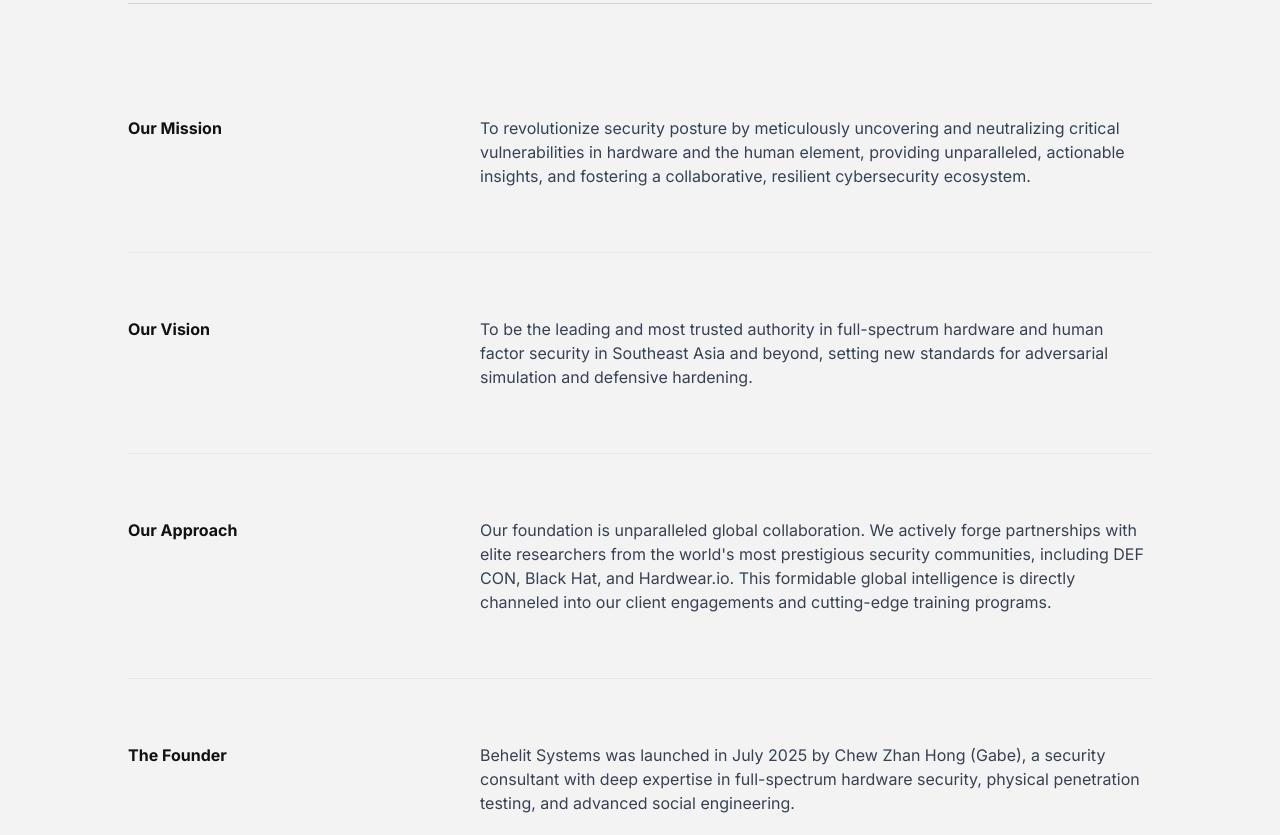
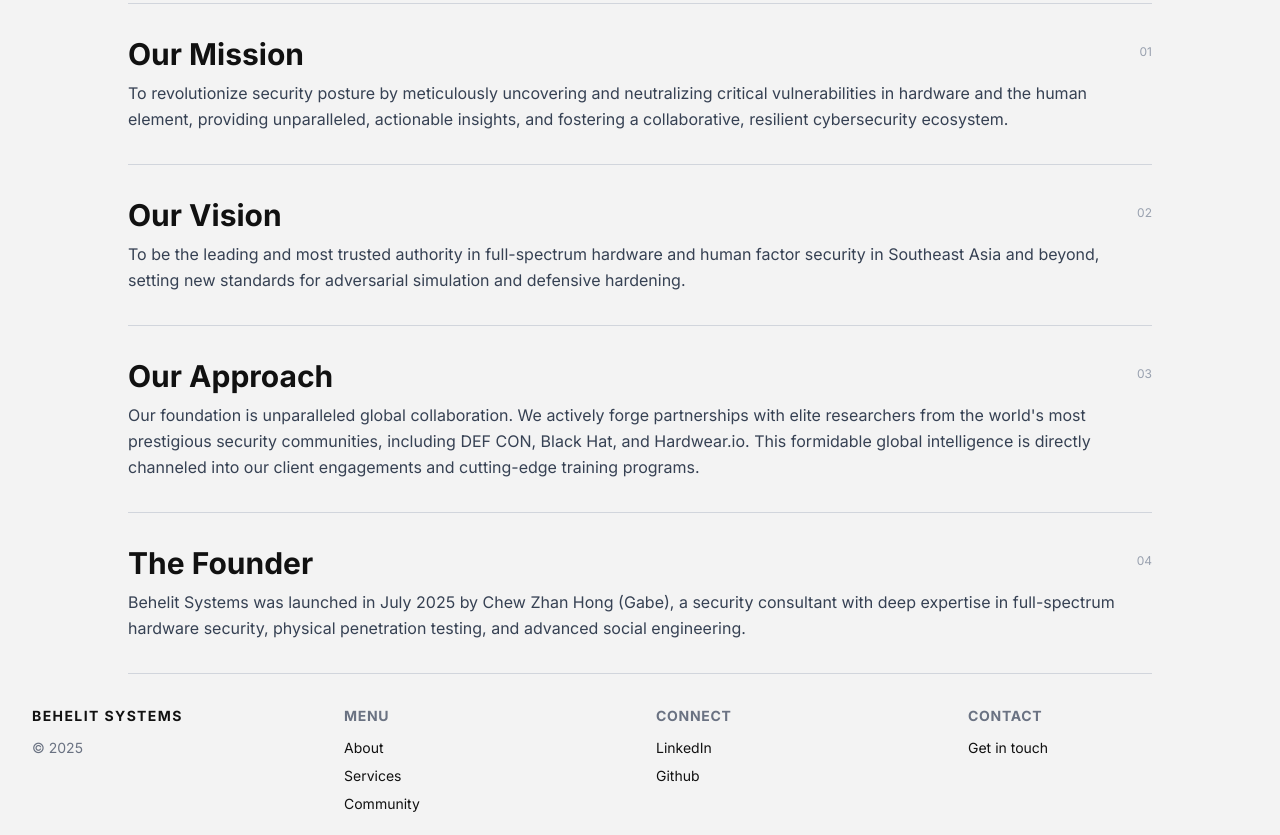
Before and after one commit to Behelit-Systems/Behelit-Systems-Web, an Astro site: page /about in a window 1280 px wide. Shown: the part 665-1500 px from the top of the page. Built offline with nearby package versions, Linux system fonts and the light colour scheme; Astro itself is replaced by a stand-in of ours.

Commit message:
TestingTesting

```diff
--- a/src/pages/about.astro
+++ b/src/pages/about.astro
@@ -1,13 +1,33 @@
 ---
 import BaseLayout from '@layouts/BaseLayout.astro';
 import Content from '@components/Content.astro';
+
+// Consolidating the page content into an array for a cleaner structure.
+const aboutPoints = [
+    {
+        title: "Our Mission",
+        text: "To revolutionize security posture by meticulously uncovering and neutralizing critical vulnerabilities in hardware and the human element, providing unparalleled, actionable insights, and fostering a collaborative, resilient cybersecurity ecosystem."
+    },
+    {
+        title: "Our Vision",
+        text: "To be the leading and most trusted authority in full-spectrum hardware and human factor security in Southeast Asia and beyond, setting new standards for adversarial simulation and defensive hardening."
+    },
+    {
+        title: "Our Approach",
+        text: "Our foundation is unparalleled global collaboration. We actively forge partnerships with elite researchers from the world's most prestigious security communities, including DEF CON, Black Hat, and Hardwear.io. This formidable global intelligence is directly channeled into our client engagements and cutting-edge training programs."
+    },
+    {
+        title: "The Founder",
+        text: "Behelit Systems was launched in July 2025 by Chew Zhan Hong (Gabe), a security consultant with deep expertise in full-spectrum hardware security, physical penetration testing, and advanced social engineering."
+    }
+];
 ---
 <BaseLayout
     title="About"
     description="Learn about Behelit Systems, our mission, vision, and the global intelligence network that powers our advanced security services.">
     <Content>
         <div class="max-w-5xl mx-auto pt-28 md:pt-40">
-            <div class="grid grid-cols-1 md:grid-cols-2 gap-12 items-center">
+            <div class="grid grid-cols-1 md:grid-cols-2 gap-12 items-center mb-20 md:mb-28">
                 <!-- Text Content -->
                 <div>
                     <h2 class="text-sm uppercase text-gray-500 font-bold mb-4">About /</h2>
@@ -21,52 +41,17 @@
                 </div>
             </div>
 
-            <!-- Separator -->
-            <hr class="border-t border-gray-300 my-20 md:my-28" />
-
-            <!-- Detailed Sections -->
-            <div class="space-y-16">
-                <div class="grid grid-cols-1 md:grid-cols-3 gap-8 text-base">
-                    <div class="md:col-span-1">
-                        <h2 class="font-bold mb-2">Our Mission</h2>
+            <!-- Detailed Sections with the new list format -->
+            <div class="border-t border-gray-300">
+                {aboutPoints.map((point, index) => (
+                    <div class="border-b border-gray-300">
+                        <div class="grid grid-cols-[1fr_auto] grid-rows-[auto_auto] items-center gap-x-4 py-8">
+                            <h2 class="text-2xl md:text-3xl font-bold col-start-1 row-start-1">{point.title}</h2>
+                            <p class="text-gray-700 mt-2 leading-relaxed col-start-1 row-start-2">{point.text}</p>
+                            <span class="text-xs text-gray-400 col-start-2 row-start-1 row-span-2 justify-self-end self-start pt-2">0{index + 1}</span>
+                        </div>
                     </div>
-                    <div class="md:col-span-2 text-gray-700 space-y-4">
-                        <p>To revolutionize security posture by meticulously uncovering and neutralizing critical vulnerabilities in hardware and the human element, providing unparalleled, actionable insights, and fostering a collaborative, resilient cybersecurity ecosystem.</p>
-                    </div>
-                </div>
-
-                <hr class="border-t border-gray-200" />
-
-                <div class="grid grid-cols-1 md:grid-cols-3 gap-8 text-base">
-                    <div class="md:col-span-1">
-                        <h2 class="font-bold mb-2">Our Vision</h2>
-                    </div>
-                    <div class="md:col-span-2 text-gray-700 space-y-4">
-                        <p>To be the leading and most trusted authority in full-spectrum hardware and human factor security in Southeast Asia and beyond, setting new standards for adversarial simulation and defensive hardening.</p>
-                    </div>
-                </div>
-
-                <hr class="border-t border-gray-200" />
-
-                 <div class="grid grid-cols-1 md:grid-cols-3 gap-8 text-base">
-                    <div class="md:col-span-1">
-                        <h2 class="font-bold mb-2">Our Approach</h2>
-                    </div>
-                    <div class="md:col-span-2 text-gray-700 space-y-4">
-                        <p>Our foundation is unparalleled global collaboration. We actively forge partnerships with elite researchers from the world's most prestigious security communities, including DEF CON, Black Hat, and Hardwear.io. This formidable global intelligence is directly channeled into our client engagements and cutting-edge training programs.</p>
-                    </div>
-                </div>
-
-                <hr class="border-t border-gray-200" />
-
-                 <div class="grid grid-cols-1 md:grid-cols-3 gap-8 text-base">
-                    <div class="md:col-span-1">
-                        <h2 class="font-bold mb-2">The Founder</h2>
-                    </div>
-                    <div class="md:col-span-2 text-gray-700 space-y-4">
-                        <p>Behelit Systems was launched in July 2025 by Chew Zhan Hong (Gabe), a security consultant with deep expertise in full-spectrum hardware security, physical penetration testing, and advanced social engineering.</p>
-                    </div>
-                </div>
+                ))}
             </div>
         </div>
     </Content>
--- a/src/pages/community.astro
+++ b/src/pages/community.astro
@@ -1,9 +1,21 @@
 ---
 import BaseLayout from '@layouts/BaseLayout.astro';
 import Content from '@components/Content.astro';
-const events = [
-    { title: "Workshop: Intro to Firmware Reverse Engineering", date: "Q4 2025", type: "Workshop" },
-    { title: "CTF: The LOLCOW Challenge", date: "Q1 2026", type: "CTF" },
+
+// New content structure focusing on the community's purpose.
+const communityPoints = [
+    {
+        title: "Collaborative Research",
+        text: "We actively foster a collaborative environment where members can work together on cutting-edge hardware security research, share findings, and contribute to open-source projects."
+    },
+    {
+        title: "Talent Cultivation",
+        text: "Through intensive workshops, Capture The Flag (CTF) events, and mentorship programs, we are dedicated to cultivating the next generation of cybersecurity talent in Southeast Asia."
+    },
+    {
+        title: "Responsible E-Waste Repurposing",
+        text: "A core tenet of our community is championing the responsible and innovative repurposing of electronic waste, turning discarded hardware into valuable tools for learning and experimentation."
+    }
 ];
 ---
 <BaseLayout
@@ -24,16 +36,17 @@
                 </div>
             </div>
 
-            <div>
-                <h2 class="text-sm uppercase text-gray-500 font-bold mb-4">Upcoming Events /</h2>
-                <div class="border-t border-gray-300">
-                    {events.map((event) => (
-                        <div class="border-b border-gray-300 py-4 flex justify-between items-center">
-                            <h3 class="text-xl font-bold">{event.title}</h3>
-                            <p class="text-sm text-gray-500">{event.date}</p>
+            <!-- Detailed Sections with the new list format -->
+            <div class="border-t border-gray-300">
+                {communityPoints.map((point, index) => (
+                    <div class="border-b border-gray-300">
+                        <div class="grid grid-cols-[1fr_auto] grid-rows-[auto_auto] items-center gap-x-4 py-8">
+                            <h2 class="text-2xl md:text-3xl font-bold col-start-1 row-start-1">{point.title}</h2>
+                            <p class="text-gray-700 mt-2 leading-relaxed col-start-1 row-start-2">{point.text}</p>
+                            <span class="text-xs text-gray-400 col-start-2 row-start-1 row-span-2 justify-self-end self-start pt-2">0{index + 1}</span>
                         </div>
-                    ))}
-                </div>
+                    </div>
+                ))}
             </div>
         </div>
     </Content>
```
